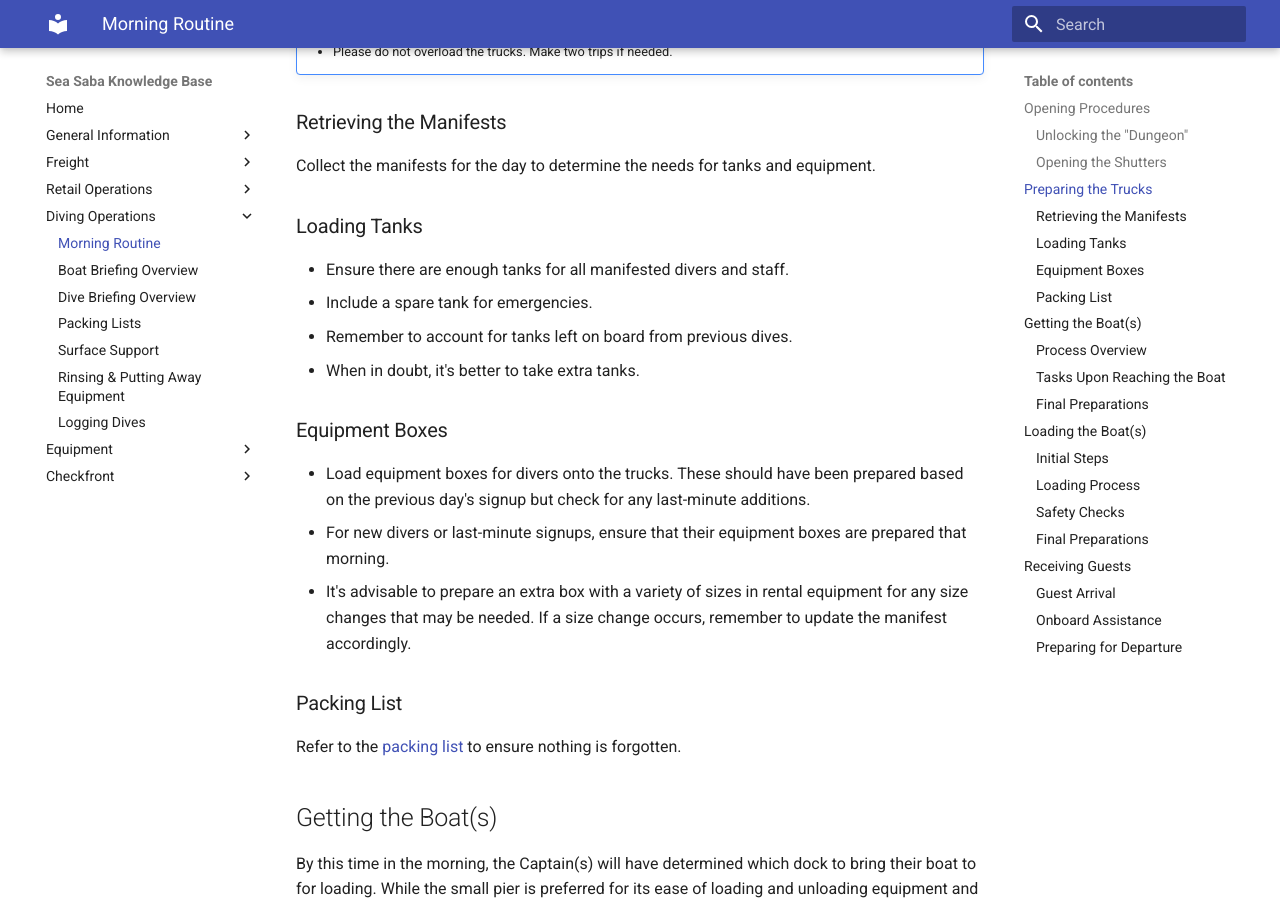
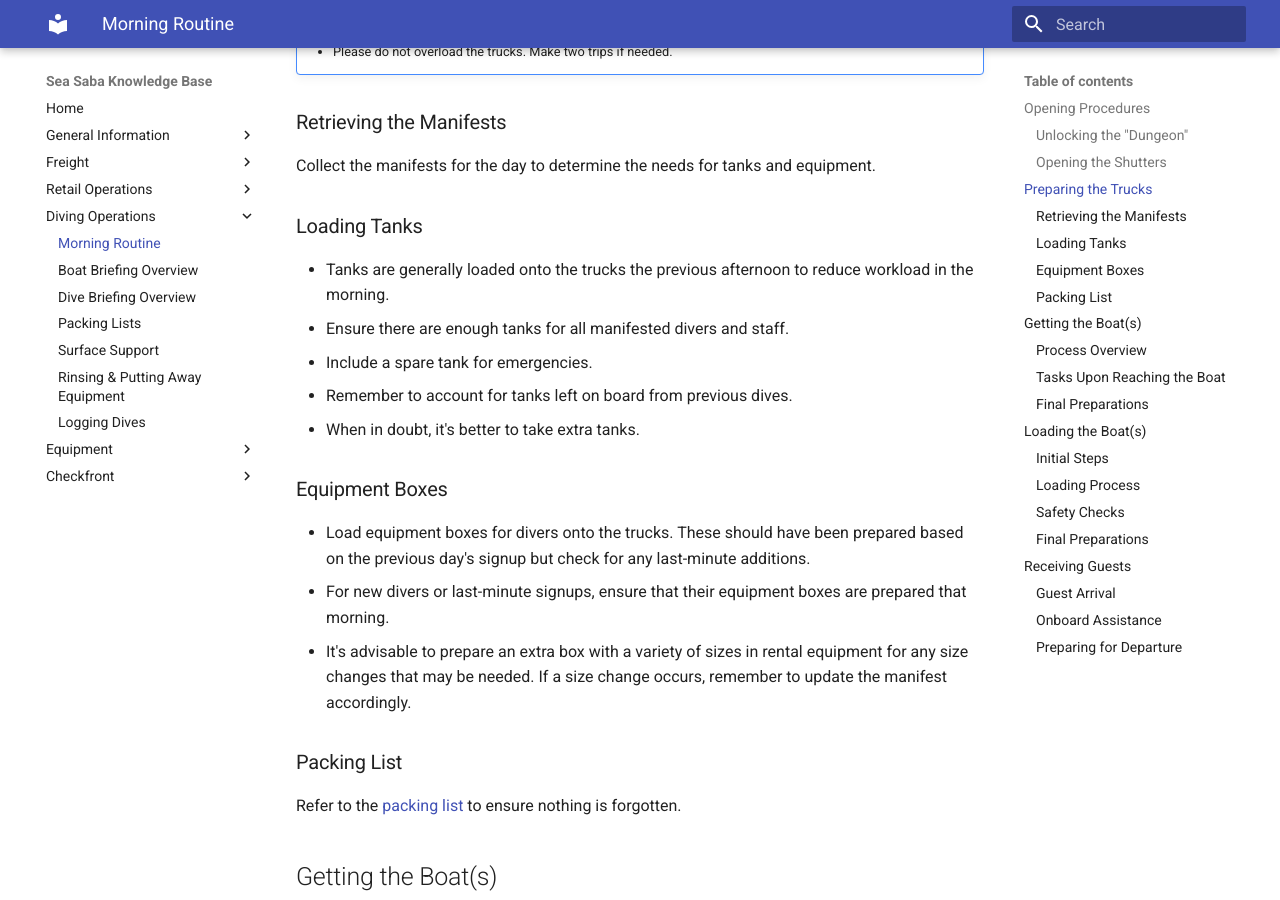
Before and after one commit to spizeck/Sea-Saba-Knowledge-Base, an MkDocs documentation site: the page built from docs/DiveOperations/MorningRoutine.md, in a window 1280 px wide and 900 px high, scrolled down 894 px. Built offline with MkDocs 1.6.1 and Material for MkDocs 9.7.7, drawn with Linux system fonts in a browser that asks for light colours.

Commit message:
Update MorningRoutine.md

```diff
--- a/docs/DiveOperations/MorningRoutine.md
+++ b/docs/DiveOperations/MorningRoutine.md
@@ -29,6 +29,7 @@ After opening up the dive shop, the next step is to prepare for the day's diving
 Collect the manifests for the day to determine the needs for tanks and equipment.
 
 ### Loading Tanks
+- Tanks are generally loaded onto the trucks the previous afternoon to reduce workload in the morning.
 - Ensure there are enough tanks for all manifested divers and staff.
 - Include a spare tank for emergencies.
 - Remember to account for tanks left on board from previous dives.
```
